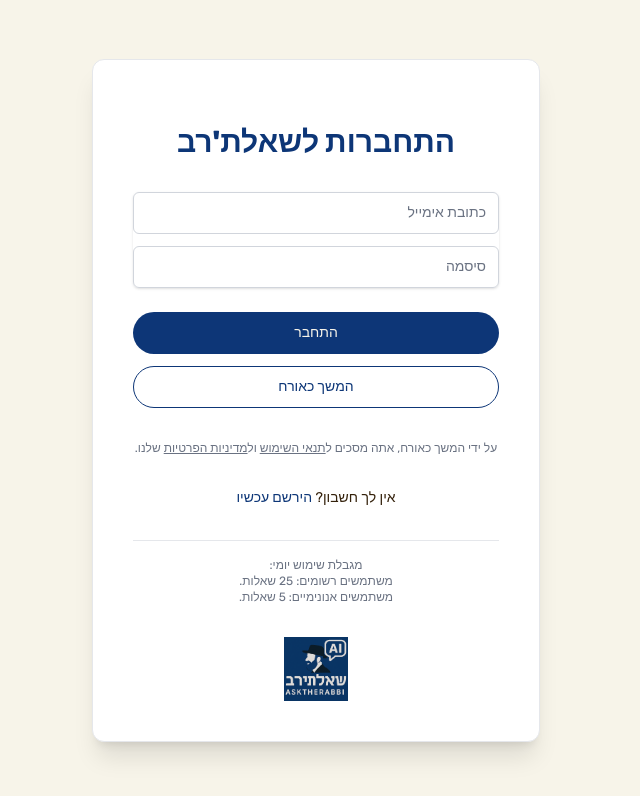
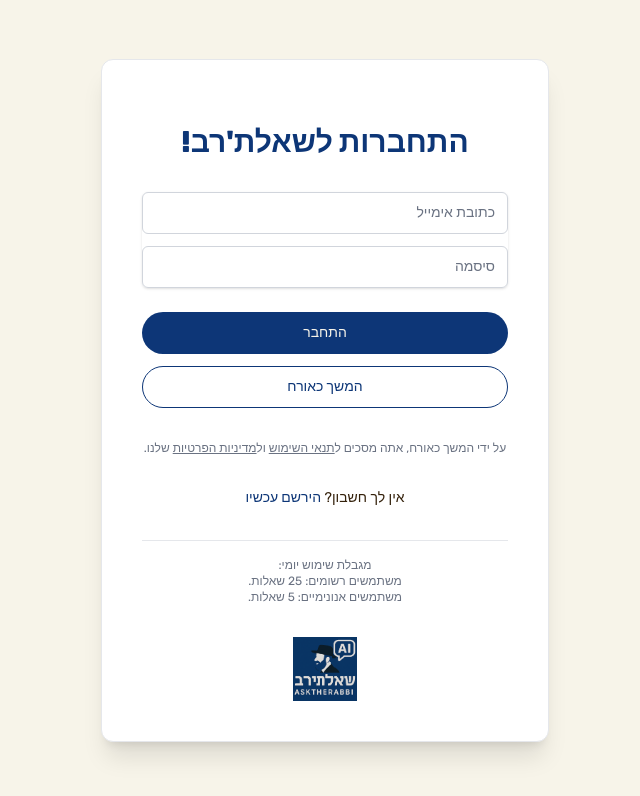
Before and after one commit to n9subs/AskARabbi, a Next.js app in the folder askarabbi/: page /auth/sign-in in a window 1280 px wide. Shown: the top 796 px of the page, without its empty margins (481-1121 px from the left). Built offline with nearby package versions, Linux system fonts and the light colour scheme; no server answers.

Commit message:
v0.0.1.0 Stable Alpha

```diff
--- a/askarabbi/src/app/auth/sign-in/page.tsx
+++ b/askarabbi/src/app/auth/sign-in/page.tsx
@@ -97,7 +97,7 @@ function SignInClientLogic() {
       <div className="max-w-md w-full space-y-8 bg-white p-8 sm:p-10 rounded-xl shadow-xl border border-gray-200">
         <div>
           <h2 className="mt-6 text-center text-3xl font-extrabold text-[var(--primary)]">
-            התחברות לשאלת&apos;רב
+            התחברות לשאלת&apos;רב!
           </h2>
         </div>
 
--- a/askarabbi/src/app/components/Onboarding/OnboardingTour.tsx
+++ b/askarabbi/src/app/components/Onboarding/OnboardingTour.tsx
@@ -51,7 +51,7 @@ const OnboardingTour: React.FC<OnboardingTourProps> = ({ onComplete, onStepChang
   const steps: OnboardingStep[] = useMemo(() => [
     {
       id: 'welcome',
-      title: 'ברוכים הבאים ל&quot;שאלת&apos;רב&quot;!',
+      title: 'ברוכים הבאים ל"שאלת\'רב"!',
       content: (
         <>
         <br/>
@@ -65,7 +65,7 @@ const OnboardingTour: React.FC<OnboardingTourProps> = ({ onComplete, onStepChang
       content: (
         <>
         <br/>
-          <p style={{ textAlign: 'right' }}>פשוט הקלד את שאלתך בשדה הקלט הראשי ולחץ על קונטרול ואנטר ביחד או על כפתור &quot;שלח שאלה&quot;.</p>
+          <p style={{ textAlign: 'right' }}>פשוט הקלד את שאלתך בשדה הקלט הראשי ולחץ על קונטרול ואנטר ביחד או על כפתור {'"שלח שאלה"'}.</p>
           <br/>
           <p style={{ textAlign: 'right' }}><strong>דוגמאות לשאלות:</strong></p>
           <ul style={{ textAlign: 'right', listStylePosition: 'inside' }}>
```
